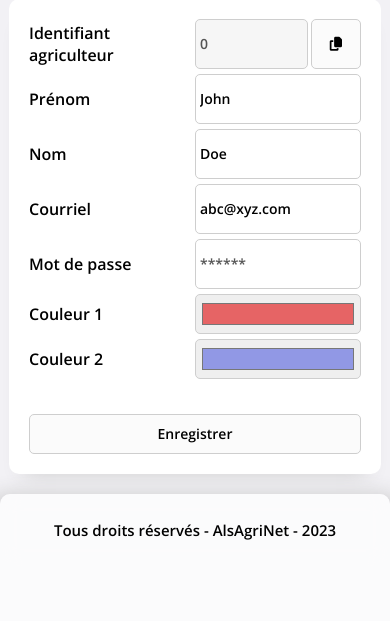
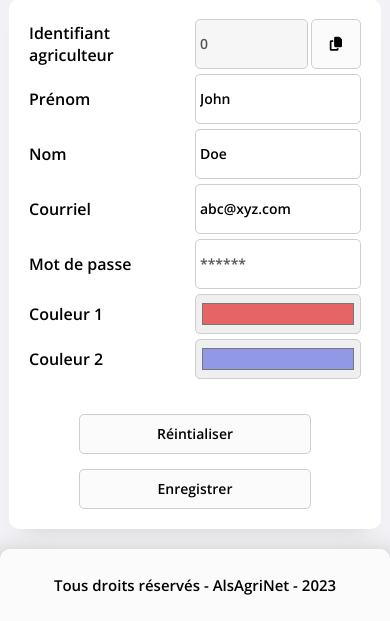
Before and after one commit to nderousseaux/projet-master, a PHP site: page /gestionCmpt.php in a window 390 px wide. Shown: the part 303-924 px from the top of the page. Before the commit the page ends 843 px from the top, so only its background shows below. Run offline with PHP 8.4, Linux system fonts and the light colour scheme.

Commit message:
Ajout bouton réinitialiser formulaire

```diff
--- a/site/gestionCmpt.php
+++ b/site/gestionCmpt.php
@@ -64,7 +64,8 @@
 				<input class="colonne selectCouleur" id="couleur2"
 					name="couleur2" type="color" placeholder="#9198e5"
 					value="#9198e5"></input>
-				<button>Enregistrer</button>
+				<button id="reinit">Réintialiser</button>
+				<button id="enreg">Enregistrer</button>
 			</form>
 		</div>
 		<div id="icone">
@@ -85,11 +86,15 @@
 	afficherDonneesUtilisateur(idUtilisateur);
 
 		// Gère les vérifications des champs du formulaire
-	document.querySelector("form > button").addEventListener("click", e => {
-		gestionInputCmpt(e);
+	document.getElementById("reinit").addEventListener("click",	e => {
+		reinitInputCmpt(e);
+	});
+	document.getElementById("enreg").addEventListener("click",
+	e => {
+		modifInputCmpt(e);
 	});
 	document.querySelector("form").addEventListener("submit", e => {
-		gestionInputCmpt(e);
+		modifInputCmpt(e);
 	});
 
 		// Gère le changement couleur de l'icône
--- a/site/scripts/gestionCmpt.js
+++ b/site/scripts/gestionCmpt.js
@@ -1,9 +1,30 @@
+/**
+ * Réinitialise les valeurs des inputs du formulaire
+ *
+ * @param {Event} e - événement
+ */
+function reinitInputCmpt(e) {
+	e.preventDefault();
+
+	// Récupère tous les éléments du formulaire
+	const inputsForm = document.querySelectorAll("form input");
+
+	// Remplace les valeurs des inputs par les placeholders (sauf pour le mdp)
+	inputsForm.forEach(input => {
+		if (input.id !== "mdp") {
+			const placeholder = input.placeholder;
+			input.value = placeholder;
+		}
+	});
+}
+
+
 /**
  * Vérifie les champs du formulaire, lorsqu'un événement se produit
  *
  * @param {Event} e - événement
  */
-function gestionInputCmpt(e) {
+function modifInputCmpt(e) {
 	e.preventDefault();
 	let contientErr = false;
 
--- a/site/style/gestionCmpt.css
+++ b/site/style/gestionCmpt.css
@@ -121,8 +121,9 @@ button:active {
 
 	/* Bouton d'enregistrement */
 form > button {
+	width: 70%;
+	margin: auto;
 	margin-top: 30px;
-	grid-column: span 2;
 }
 
 	/* Image de profil */
@@ -191,6 +192,14 @@ form > button {
 		border-color: #555555 transparent transparent transparent;
 	}
 
+		/* Bouton d'enregistrement */
+	form > button {
+		grid-column: span 2;
+	}
+	form > button:last-child {
+		margin-top: 10px;
+	}
+
 		/* Image de profil */
 	#icone {
 		width: 100%;
```
